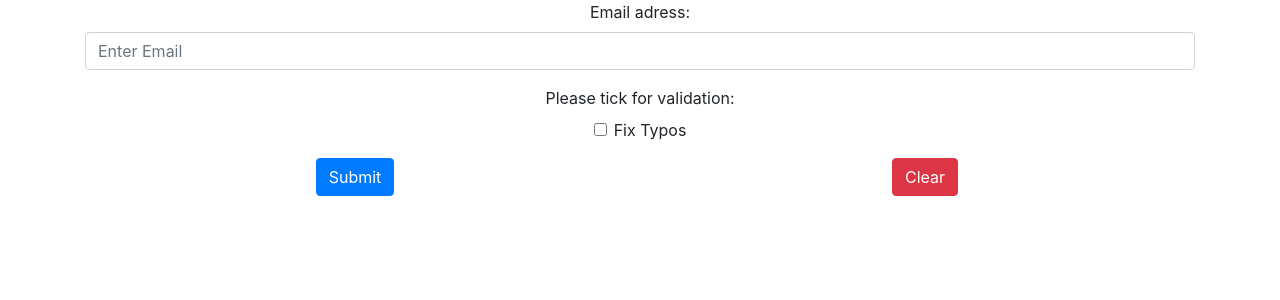
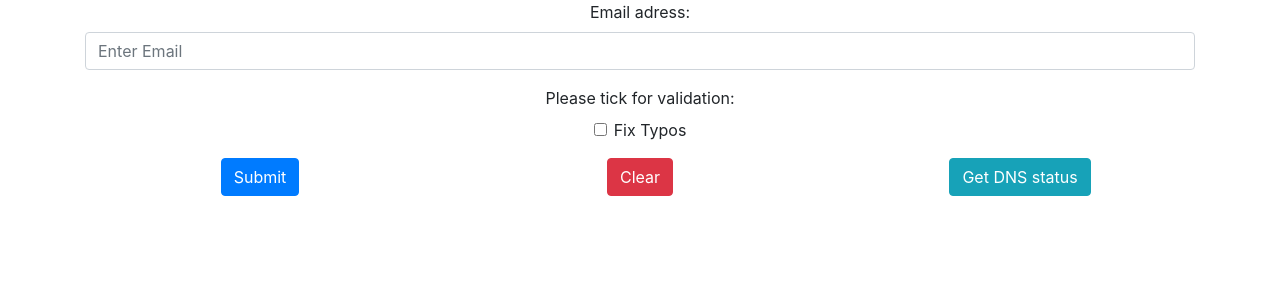
Before and after one commit to theleper676/email-validator, a React (Create React App) app: page / in a window 1280 px wide. Shown: the top 300 px of the page. Built offline with nearby package versions, Linux system fonts and the light colour scheme.

Commit message:
added DNS resolve

```diff
--- a/src/Components/Form.tsx
+++ b/src/Components/Form.tsx
@@ -1,4 +1,4 @@
-import React, { useState } from "react";
+import React, { useState, useEffect } from "react";
 import Form from "react-bootstrap/Form";
 import Button from "react-bootstrap/Button";
 import axios from "axios";
@@ -7,18 +7,23 @@ import Container from "react-bootstrap/Container";
 import Row from "react-bootstrap/Row";
 import Col from "react-bootstrap/Col";
 import Loader from "./Loader";
-import dotenv from 'dotenv';
-
-
+import dotenv from "dotenv";
 
 function ValidationForm() {
-
   dotenv.config();
 
   interface queryParams {
-    email: string | null,
-    fixTypos?: boolean,
-    api_key?: string,
+    email: string | null;
+    fixTypos?: boolean;
+    api_key?: string;
+  }
+
+  interface DNSrequest {
+    target: string | null;
+    param: string;
+    dnsServer: string;
+    location?: string;
+    limit: number;
   }
   const [state, setState] = useState({
     email: null,
@@ -29,6 +34,13 @@ function ValidationForm() {
     hunterInfo: null,
   });
 
+  const [DNSstate, setDNSstate ] = useState(null);
+
+  useEffect(()=> {
+    console.log(DNSstate)
+  })
+
+
   const handleEmailChange = async (e: any) => {
     const { value } = e.target;
     await setState({
@@ -36,6 +48,8 @@ function ValidationForm() {
       email: value,
     });
   };
+
+
 
   const handleSubmit = async (e: React.SyntheticEvent) => {
     e.preventDefault();
@@ -47,29 +61,49 @@ function ValidationForm() {
     GetHunterInfo();
   };
 
-  function GetHunterInfo () {
+  const getDNSinfo =  () => {
+
+    axios.post('https://api.perfops.net/run/dns-resolve',{
+
+      target: state.email,
+      param: "NS",
+      dnsServer: "127.0.0.1",
+      location: "world",
+      limit: 1,
+    })
+    .then(res => {
+      axios.get(`https://api.perfops.net/run/dns-resolve/${res.data.id}`)
+      .then(DNSres => setDNSstate(DNSres.data));
+    })
+};
+
+  function GetHunterInfo() {
     const API = "https://csqa-email-validator.herokuapp.com/validate";
-    const hunterAPI = 'https://hunter.io/v2/email-verifier';
+    const hunterAPI = "https://hunter.io/v2/email-verifier";
 
     const params: queryParams = {
       email: state.email,
-      api_key: '4c4fdfa41329e980977210df5bddf568d904f8a5',
+      api_key: "4c4fdfa41329e980977210df5bddf568d904f8a5",
     };
 
-    const req1 = axios.get(API,{params});
-    const req2 = axios.get(hunterAPI,{params});
+    const req1 = axios.get(API, { params });
+    const req2 = axios.get(hunterAPI, { params });
 
+    axios.all([req1, req2]).then(
+      axios.spread((...responses: any[]) => {
+        const res1 = responses[0];
+        const res2 = responses[1];
 
-  axios.all([req1,req2])
-  .then(axios.spread((...responses) =>{
-    const res1 = responses[0];
-    const res2= responses[1];
-
-  setState({ ...state, info: res1.data, isSubmitted: true,isLoading: false, hunterInfo: res2.data.data });
-  }));
-
+        setState({
+          ...state,
+          info: res1.data,
+          isSubmitted: true,
+          isLoading: false,
+          hunterInfo: res2.data.data,
+        });
+      })
+    );
   }
-
 
   return (
     <div className="App-form">
@@ -89,7 +123,9 @@ function ValidationForm() {
             </Col>
           </Row>
           <Row>
-            <Col> <Form.Group>
+            <Col>
+              {" "}
+              <Form.Group>
                 <Form.Label>Please tick for validation: </Form.Label>
                 <Form.Check
                   type="checkbox"
@@ -99,15 +135,16 @@ function ValidationForm() {
                     setState({ ...state, fixTypos: event.target.checked })
                   }
                 />
-
-            </Form.Group></Col>
+              </Form.Group>
+            </Col>
           </Row>
           <Row>
             <Col xs={12}>
               {state.isLoading && <Loader />}
-              {state.isSubmitted && <Response info={state.info} hunterInfo={state.hunterInfo}/>}
+              {state.isSubmitted && (
+                <Response info={state.info} hunterInfo={state.hunterInfo} />
+              )}
             </Col>
-
           </Row>
           <Row>
             <Col>
@@ -118,7 +155,9 @@ function ValidationForm() {
             <Col>
               <Button variant="danger">Clear</Button>
             </Col>
-
+            <Col>
+              <Button onClick={getDNSinfo} variant={DNSstate ? 'primary' : 'info'}>Get DNS status</Button>
+            </Col>
           </Row>
         </Container>
       </Form>
```
Lines whose indentation alone changed are shown as unchanged.
